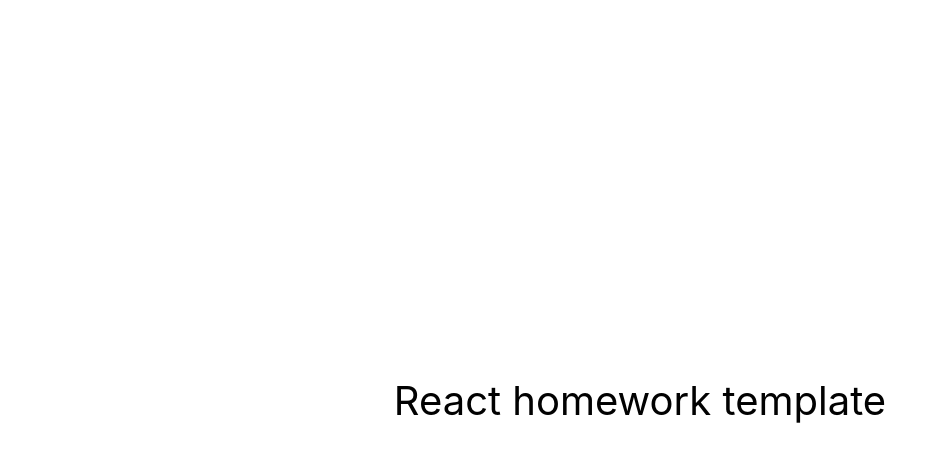
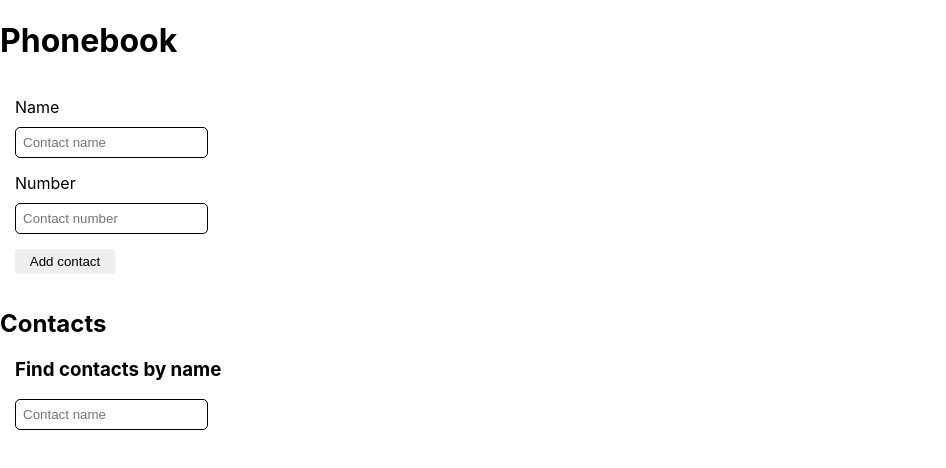
Before and after one commit to KamilaDudzik/goit-react-hw-06-phonebook, a React (Create React App) app: page / in a window 1280 px wide. Shown: the top 468 px of the page, without its empty margins (0-946 px from the left). Built offline with nearby package versions, Linux system fonts and the light colour scheme.

Commit message:
Add files from hw-04

```diff
--- a/src/components/App.jsx
+++ b/src/components/App.jsx
@@ -1,16 +1,66 @@
+import React from "react";
+import { useState, useEffect } from "react";
+import { nanoid } from "nanoid";
+import Notiflix from "notiflix";
+
+import { ContactForm } from "./ContactForm/ContactForm";
+import { ContactList } from "./ContactList/ContactList";
+import { Filter } from "./Filter/Filter";
+
 export const App = () => {
-  return (
-    <div
-      style={{
-        height: '100vh',
-        display: 'flex',
-        justifyContent: 'center',
-        alignItems: 'center',
-        fontSize: 40,
-        color: '#010101'
-      }}
-    >
-      React homework template
-    </div>
-  );
-};
+
+  const [contacts, setContact] = useState([])
+  const [filter, setFilter] = useState("")
+
+  // useEffect(() => {
+  //   const savedContacts = JSON.parse(localStorage.getItem("Contacts_Local_Storage") || "[]")
+  //   setContact(savedContacts)
+  // }, [])
+
+  useEffect(() => {
+    const savedContacts = JSON.parse(localStorage.getItem("Contacts_Local_Storage"))
+
+    if (savedContacts) {
+      setContact(savedContacts)
+    }
+  }, [])
+
+  useEffect(() => {
+    if (contacts.length > 0) {
+      localStorage.setItem("Contacts_Local_Storage", JSON.stringify(contacts))
+    } else {
+      localStorage.removeItem("Contacts_Local_Storage")
+    }
+  }, [contacts])
+
+  const newContact = (name, number) => {
+    const contactNames = contacts.map(contact => contact.name)
+
+    if (contactNames.includes(name)) {
+      Notiflix.Notify.info(`${name} is already in contacts`)
+      return
+    }
+    setContact([...contacts, { id: nanoid(), name, number }])
+    Notiflix.Notify.success(`${name} added to contacts`)
+  }
+
+  const filterContacts = () => {
+    return contacts.filter(contact => contact.name.toLowerCase().includes(filter.toLowerCase()))
+  }
+
+  const deleteContact = (id) => {
+    setContact(contacts.filter(contact => contact.id !== id))
+  }
+
+  const filterChange = value => setFilter(value)
+
+    return (
+      <div>
+        <h1>Phonebook</h1>
+        <ContactForm onSubmit={newContact} />
+        <h2>Contacts</h2>
+        <Filter onChange={filterChange} />
+        <ContactList contacts={filterContacts()} onClick={deleteContact} />
+      </div>
+    )
+}
--- /dev/null
+++ b/src/components/ContactForm/ContactForm.jsx
@@ -0,0 +1,72 @@
+import PropTypes from "prop-types";
+import React from "react";
+import { useState } from "react";
+import css from "./ContactForm.module.css";
+
+export const ContactForm = ({ onSubmit }) => {
+
+    const [name, setName] = useState("")
+    const [number, setNumber] = useState("")
+
+    const handlerAdd = event => {
+        event.preventDefault()
+        onSubmit(name, number)
+        setName("")
+        setNumber("")
+    }
+
+    const handlerChange = event => {
+        const { name, value } = event.target
+    switch (name) {
+      case "name":
+        setName(value)
+        break
+      case "number":
+        setNumber(value)
+            break
+        default:
+            return
+        }
+    }
+
+    return (
+        <div className={css.section}>
+            <form onSubmit={handlerAdd} className={css.form}>
+                <label>
+                    Name
+                    <input
+                        type="text"
+                        name="name"
+                        pattern="^[a-zA-Zа-яА-Я]+(([' -][a-zA-Zа-яА-Я ])?[a-zA-Zа-яА-Я]*)*$"
+                        title="Name may contain only letters, apostrophe, dash and spaces. For example Adrian, Jacob Mercer, Charles de Batz de Castelmore d'Artagnan"
+                        required
+                        value={name}
+                        placeholder="Contact name"
+                        className={css.formInput}
+                        onChange={handlerChange}
+                    />
+                    </label>
+                    <label>
+                        Number
+                        <input
+                            type="tel"
+                            name="number"
+                            pattern="\+?\d{1,4}?[-.\s]?\(?\d{1,3}?\)?[-.\s]?\d{1,4}[-.\s]?\d{1,4}[-.\s]?\d{1,9}"
+                            title="Phone number must be digits and can contain spaces, dashes, parentheses and can start with +"
+                            required
+                            value={number}
+                            placeholder="Contact number"
+                            className={css.formInput}
+                            onChange={handlerChange}
+                        />
+                </label>
+                <button type="submit" className={css.add}>Add contact</button>
+            </form>
+        </div>
+    )
+}
+
+
+ContactForm.propTypes = {
+    onSubmit: PropTypes.func.isRequired
+}
--- /dev/null
+++ b/src/components/ContactForm/ContactForm.module.css
@@ -0,0 +1,40 @@
+.form {
+  display: flex;
+  flex-direction: column;
+  gap: 15px;
+  align-items: left;
+  padding: 15px;
+}
+
+.formInput {
+  display: block;
+  margin-top: 10px;
+  padding: 7px;
+  border: 1px solid black;
+  border-radius: 5px;
+  transition: all 0.3s linear;
+  outline: none;
+}
+
+.formInput:hover {
+    -webkit-box-shadow: 0px 0px 6px 1px rgba(118, 169, 231, 1);
+    -moz-box-shadow: 0px 0px 6px 1px rgba(118, 169, 231, 1);
+    box-shadow: 0px 0px 6px 1px rgba(118, 169, 231, 1);
+}
+
+.add {
+    padding: 5px 10px;
+    transition-duration: 250ms;
+    cursor: pointer;
+    border: none;
+    align-items: left;
+    padding: 5px;
+    max-width: 100px;
+    border-radius: 3px;
+}
+
+.add:hover {
+    -webkit-box-shadow: 0px 0px 6px 1px rgba(118, 169, 231, 1);
+    -moz-box-shadow: 0px 0px 6px 1px rgba(118, 169, 231, 1);
+    box-shadow: 0px 0px 6px 1px rgba(118, 169, 231, 1);
+}
--- /dev/null
+++ b/src/components/ContactList/ContactList.jsx
@@ -0,0 +1,43 @@
+import PropTypes from "prop-types";
+import React from "react";
+import css from "./ContactList.module.css";
+
+export const ContactList = ({ contacts, onClick }) => {
+
+    const deleteContact = (id) => {
+        onClick(id)
+    }
+
+  if (contacts.length === 0) {
+    return null
+  }
+
+    return (
+        <ul className={css.contactsList}>
+      {contacts.map(contact => {
+        return (
+          <li key={contact.id} className={css.contactsItem}>
+            <p className={css.contactsName}>{contact.name}</p>
+            <p className={css.contactsNumber}>{contact.number}</p>
+            <button
+              type="button"
+              onClick={() => deleteContact(contact.id)}
+              className={css.contactsButton}
+            >
+              Delete
+            </button>
+          </li>
+        );
+      })}
+    </ul>
+  );
+};
+ContactList.propTypes = {
+    contacts: PropTypes.arrayOf(
+        PropTypes.shape({
+            id: PropTypes.string.isRequired,
+            name: PropTypes.string.isRequired,
+            number: PropTypes.string.isRequired
+        }).isRequired
+    ),
+}
--- /dev/null
+++ b/src/components/ContactList/ContactList.module.css
@@ -0,0 +1,43 @@
+.contactsList {
+  display: flex;
+  gap: 20px;
+}
+
+.contactsItem {
+    display: flex;
+    flex-direction: column;
+    align-items: center;
+    border-radius: 5px;
+    border: 1px solid black;
+    padding: 15px 20px;
+    margin: 10px 0;
+}
+
+.contactsName {
+  font-size: 18px;
+  padding-top: 20px;
+  margin: 0;
+}
+
+.contactsNumber {
+  padding-top: 10px;
+  margin: 0 0 15px 0;
+  font-size: 17px;
+}
+
+.contactsButton {
+    padding: 5px 10px;
+    transition-duration: 250ms;
+    cursor: pointer;
+    border: none;
+    align-items: left;
+    padding: 5px;
+    max-width: 100px;
+    border-radius: 3px;
+}
+
+.contactsButton:hover {
+    -webkit-box-shadow: 0px 0px 6px 1px rgba(118, 169, 231, 1);
+    -moz-box-shadow: 0px 0px 6px 1px rgba(118, 169, 231, 1);
+    box-shadow: 0px 0px 6px 1px rgba(118, 169, 231, 1);
+}
--- /dev/null
+++ b/src/components/Filter/Filter.jsx
@@ -0,0 +1,26 @@
+import PropTypes from "prop-types";
+import React from "react";
+import css from "./Filter.module.css";
+
+export const Filter = ({ onChange }) => {
+
+    const filterContacts = (event) => {
+        const { value } = event.target
+        onChange(value)
+    }
+
+    return (
+        <div>
+            <h3 className={css.filter}>Find contacts by name</h3>
+            <input
+                placeholder="Contact name"
+                className={css.filterInput}
+                onChange={filterContacts}
+            />
+        </div>
+    )
+}
+
+Filter.propTypes = {
+    onChange: PropTypes.func.isRequired
+}
--- /dev/null
+++ b/src/components/Filter/Filter.module.css
@@ -0,0 +1,20 @@
+.filter {
+    padding-left: 15px;
+}
+
+.filterInput {
+  display: block;
+  margin-top: 10px;
+  padding: 7px;
+  border: 1px solid black;
+  border-radius: 5px;
+  transition: all 0.3s linear;
+  outline: none;
+  margin-left: 15px;
+}
+
+.filterInput:hover {
+    -webkit-box-shadow: 0px 0px 6px 1px rgba(118, 169, 231, 1);
+    -moz-box-shadow: 0px 0px 6px 1px rgba(118, 169, 231, 1);
+    box-shadow: 0px 0px 6px 1px rgba(118, 169, 231, 1);
+}
--- a/src/index.css
+++ b/src/index.css
@@ -13,3 +13,6 @@
   font-family: source-code-pro, Menlo, Monaco, Consolas, 'Courier New',
     monospace;
 }
+ ul {
+  list-style: none;
+ }
```
